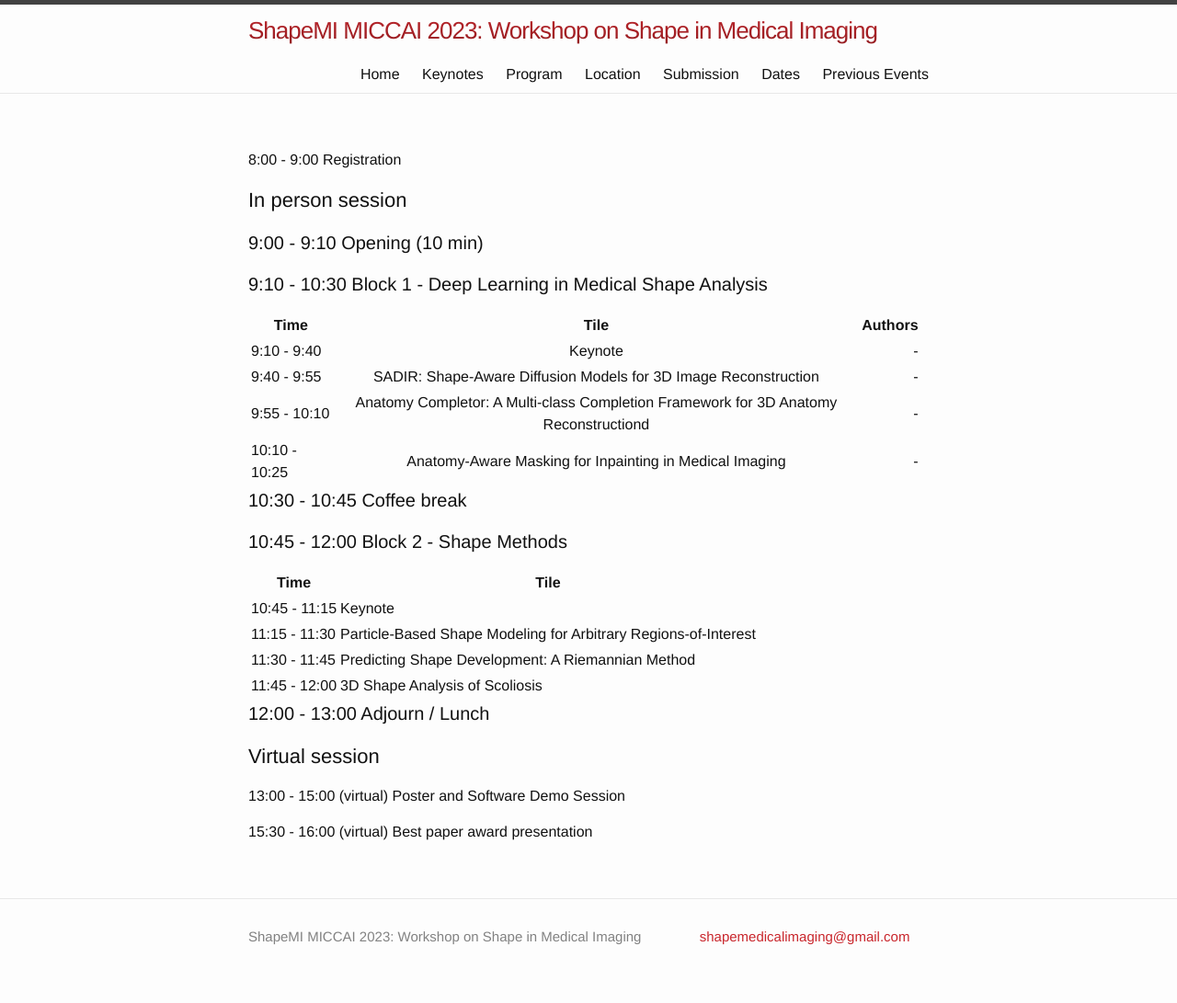
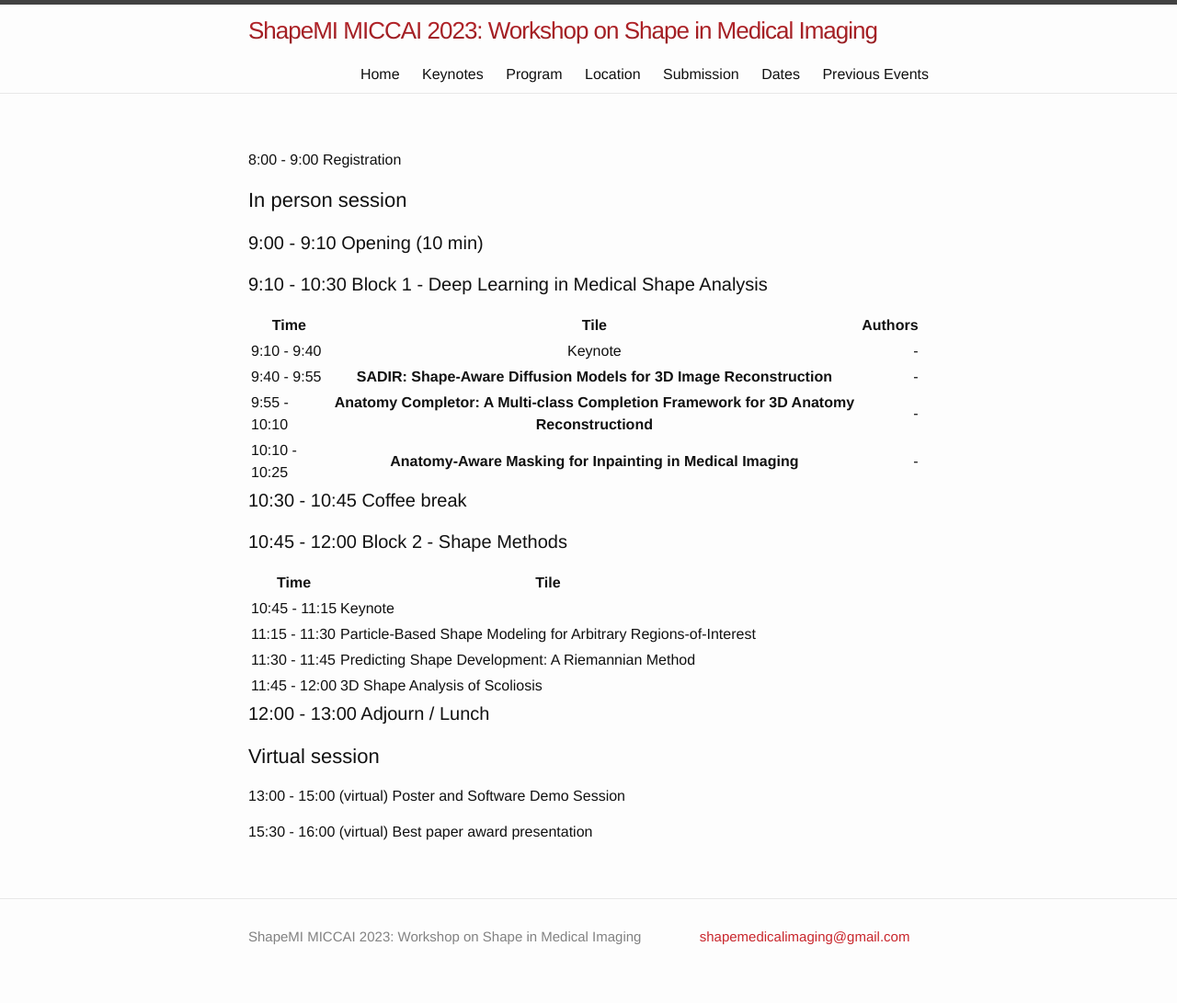
Before and after one commit to shapemi/shapemi.github.io, a Jekyll site: the page built from program/index.md, in a window 1280 px wide. Shown: the whole page at 92% size. Built offline with Jekyll 4.4.1, drawn with Linux system fonts in a browser that asks for light colours; our own code applies the rules of GitHub Pages for plain Markdown files.

```diff
--- a/program/index.md
+++ b/program/index.md
@@ -10,9 +10,9 @@
 | Time   |      Tile      |  Authors |
 |----------|:-------------:|------:|
 | 9:10 - 9:40 |  Keynote | -|
-| 9:40 - 9:55 |  SADIR: Shape-Aware Diffusion Models for 3D Image Reconstruction   |   - |
-| 9:55 - 10:10 | Anatomy Completor: A Multi-class Completion Framework for 3D Anatomy Reconstructiond |    -|
-| 10:10 - 10:25 | Anatomy-Aware Masking for Inpainting in Medical Imaging |    - | <br>
+| 9:40 - 9:55 |  **SADIR: Shape-Aware Diffusion Models for 3D Image Reconstruction**   |   - |
+| 9:55 - 10:10 | **Anatomy Completor: A Multi-class Completion Framework for 3D Anatomy Reconstructiond** |    -|
+| 10:10 - 10:25 | **Anatomy-Aware Masking for Inpainting in Medical Imaging** |    - | <br>
 
 
 ## 10:30 - 10:45 Coffee break <br>
```
